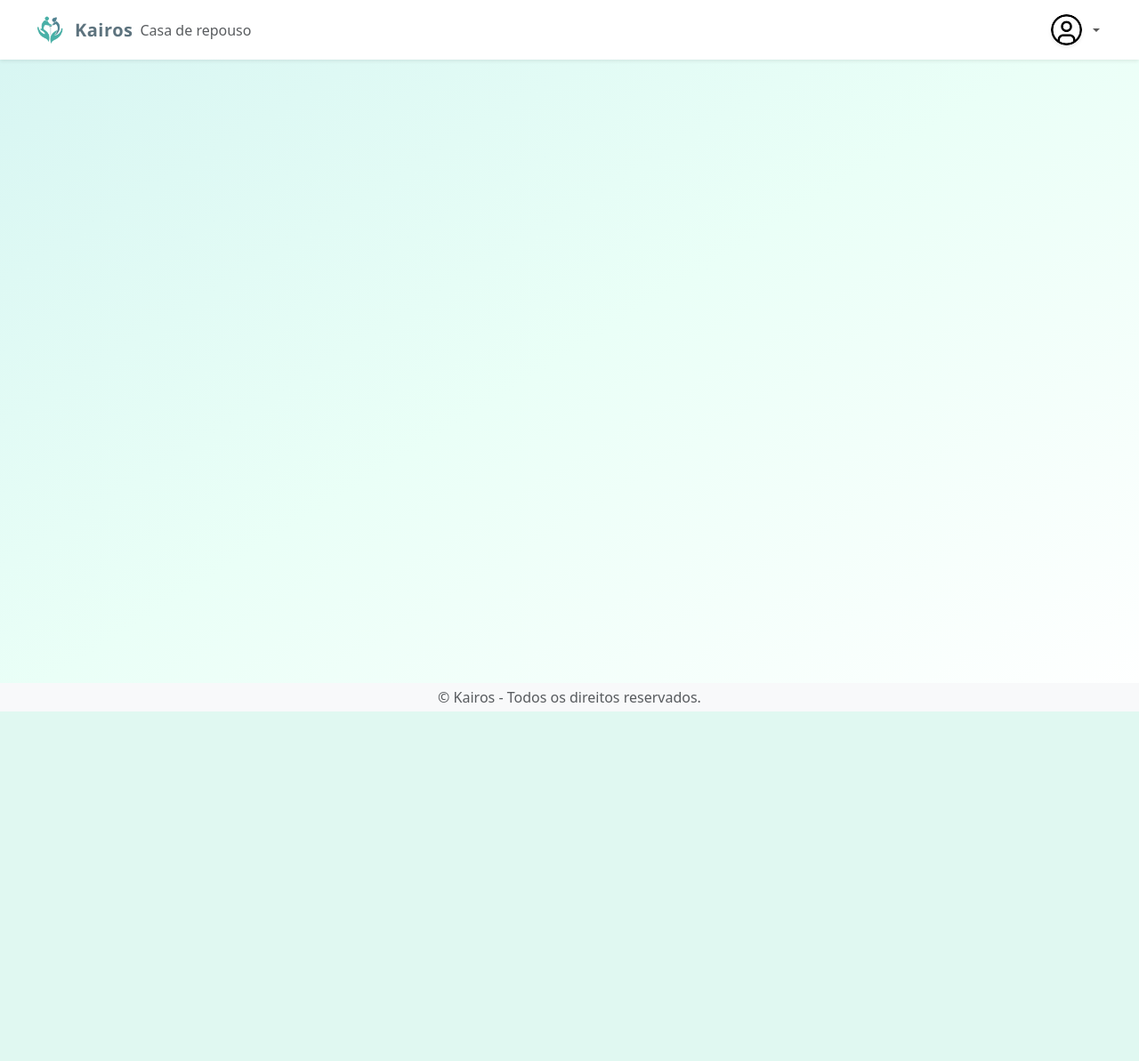
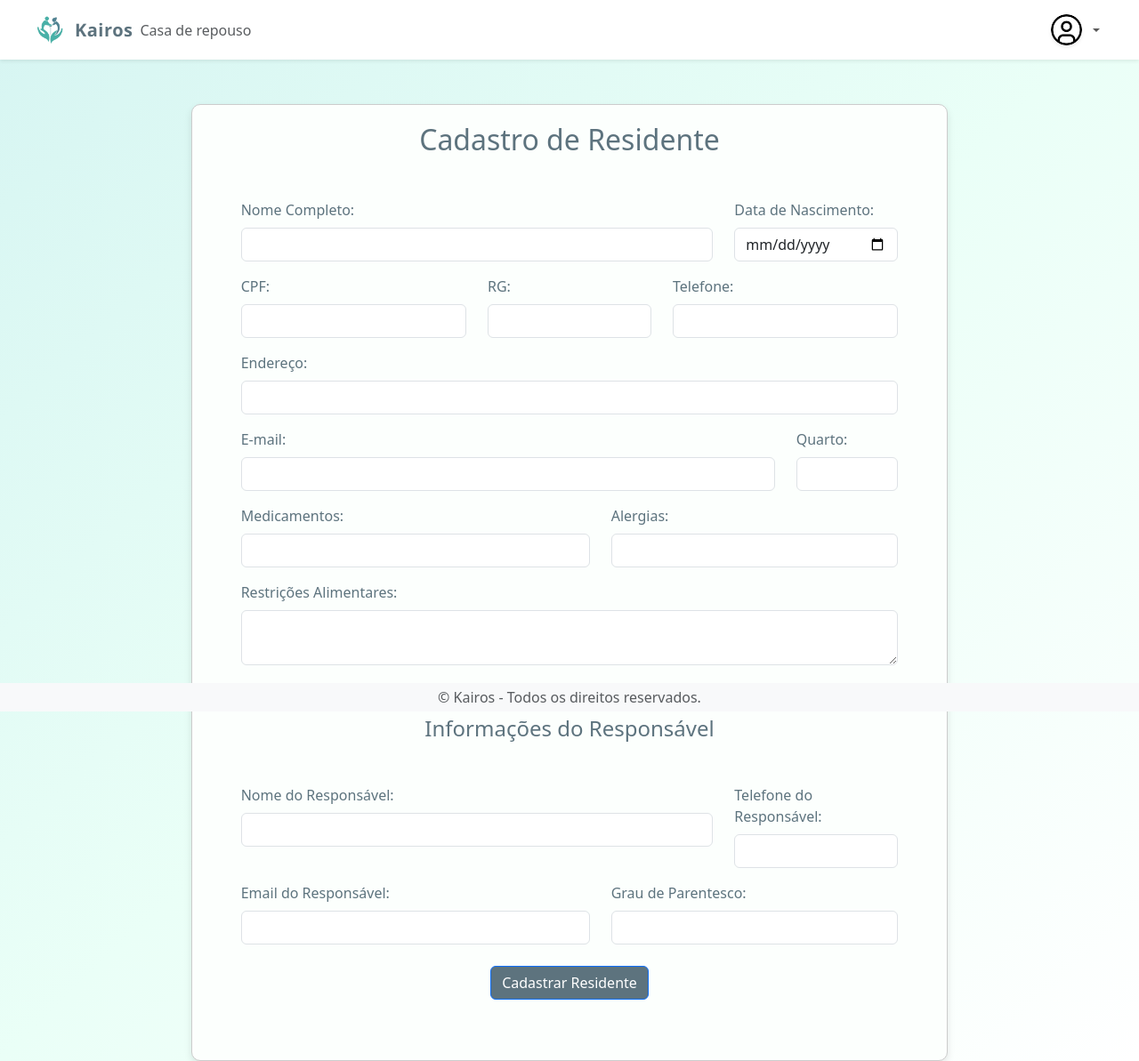
Before and after one commit to RFAlves2022/Unisal-LarIdosos, a PHP site: page /cadastroResidente.php in a window 1280 px wide. Shown: the whole page at 89% size. Before the commit the page ends 800 px from the top, so only its background shows below. Run offline with PHP 8.4, Linux system fonts and the light colour scheme; the visitor is signed in with stand-in values (Sample User, id 1); data that the repository does not hold is empty.

Commit message:
formulario de cadastro residentes

```diff
--- a/cadastroResidente.php
+++ b/cadastroResidente.php
@@ -2,6 +2,8 @@
 include_once "dbConnection.php"; // Conexão com o banco de dados
 include_once "authCheck.php"; // Verifica se o usuário está logado
 include_once "header.php"; // Cabeçalho da página
+$stmt = $pdo->query("SELECT id, username FROM tb_users ORDER BY username ASC");
+$usuarios = $stmt->fetchAll(PDO::FETCH_ASSOC);
 
 /** TABELA DE RESIDENTES -  CRIAR TABELA
  * | Coluna                | Tipo         | Restrições                      | Descrição                                                                  |
@@ -28,9 +30,94 @@ include_once "header.php"; // Cabeçalho da página
  */
 ?>
 
-<main>
+<main class="container">
+    <form action="processar_cadastro.php" method="POST" class="mx-auto formulario-molde bgColor5"style="max-width: 850px; border: 1px solid #ccc; padding: 20px;" >
+        <h2 class="color1 mb-5 text-center">Cadastro de Residente</h2>
+        <div class="row mb-3 justify-content-center">
+            <div class="col-8">
+                <label for="nome" class="form-label">Nome Completo:</label>
+                <input type="text" class="form-control" id="nome" name="nome" required>
+            </div>
+            <div class="col-3">
+                <label for="data_nascimento" class="form-label">Data de Nascimento:</label>
+                <input type="date" class="form-control" id="data_nascimento" name="data_nascimento">
+            </div>
+        </div>
+        <div class="row mb-3 justify-content-center">
+            <div class="col-4">
+                <label for="cpf" class="form-label">CPF:</label>
+                <input type="text" class="form-control" id="cpf" name="cpf" required>
+            </div>
+            <div class="col-3">
+                <label for="rg" class="form-label">RG:</label>
+                <input type="text" class="form-control" id="rg" name="rg">
+            </div>
+            <div class="col-4">
+                <label for="telefone" class="form-label">Telefone:</label>
+                <input type="text" class="form-control" id="telefone" name="telefone">
+            </div>
+        </div>
+        <div class="row mb-3 justify-content-center">
+            <div class="col-11">
+                <label for="endereco" class="form-label">Endereço:</label>
+                <input type="text" class="form-control" id="endereco" name="endereco">
+            </div>
+        </div>
+        <div class="row mb-3 justify-content-center">
+            <div class="col-9">
+                <label for="email" class="form-label">E-mail:</label>
+                <input type="email" class="form-control" id="email" name="email">
+            </div>
+            <div class="col-2">
+                <label for="quarto" class="form-label">Quarto:</label>
+                <input type="text" class="form-control" id="quarto" name="quarto">
+            </div>
+        </div>
+        <div class="row mb-3 justify-content-center">
+            <div class="col-6">
+                <label for="medicamentos" class="form-label">Medicamentos:</label>
+                <input type="text" class="form-control" id="medicamentos" name="medicamentos">
+            </div>
+            <div class="col-5">
+                <label for="alergias" class="form-label">Alergias:</label>
+                <input type="text" class="form-control" id="alergias" name="alergias">
+            </div>
+        </div>
+        <div class="row mb-4 justify-content-center">
+            <div class="col-11">
+                <label for="restricoes_alimentares" class="form-label">Restrições Alimentares:</label>
+                <textarea class="form-control mb-2" id="restricoes_alimentares" name="restricoes_alimentares"></textarea>
 
+            </div>
+        </div>
+        <hr class="m-4">
+        <h4 class="color1 text-center mb-5">Informações do Responsável</h4>
+        <div class="row mb-3 justify-content-center">
+            <div class="col-8">
+                <label for="responsavel_nome" class="form-label">Nome do Responsável:</label>
+                <input type="text" class="form-control" id="responsavel_nome" name="responsavel_nome">
+            </div>
+            <div class="col-3">
+                <label for="responsavel_telefone" class="form-label">Telefone do Responsável:</label>
+                <input type="tel" class="form-control" id="responsavel_telefone" name="responsavel_telefone">
+            </div>
+        </div>
+        <div class="row mb-3 justify-content-center">
+            <div class="col-6">
+                <label for="responsavel_email" class="form-label">Email do Responsável:</label>
+                <input type="email" class="form-control" id="responsavel_email" name="responsavel_email">
+            </div>
+            <div class="col-5">
+                <label for="parente_grau" class="form-label">Grau de Parentesco:</label>
+                <input type="text" class="form-control" id="parente_grau" name="parente_grau">
+            </div>
+        </div>
+        <div class="text-center">
+            <button type="submit" class="btn btn-primary mt-2 mb-5" style="background-color: #5D737E;">Cadastrar Residente</button>
+        </div>
+    </form>
 </main>
 
 
-<?php include_once "footer.php"; // Rodapé da página ?>
+<?php include_once "footer.php"; // Rodapé da página
+?>
--- a/style.css
+++ b/style.css
@@ -1,5 +1,8 @@
 .bgColor1 {
     background-color: #5D737E;
+}
+.color1{
+    color: #5D737E;
 }
 
 .bgColor2 {
@@ -17,14 +20,16 @@
 .bgColor5 {
     background-color: #FCFFFD;
 }
-
+label {
+    color: #5D737E;
+}
 body {
     background: linear-gradient(to bottom right, #d6f5f2, #eafff7, #ffffff);
     min-height: 100vh;
 }
 
 .table-rounded table {
-    border-radius: 12px;
+    border-radius: 15px;
     overflow: hidden;
 }
 
@@ -78,3 +83,11 @@ body {
     background-color: #4a5d66;
     border-color: #4a5d66;
 }
+
+.formulario-molde {
+            border: 1px solid #ccc;
+            padding: 20px;
+            border-radius: 10px; /* Cantos arredondados */
+            margin-top: 50px;
+            box-shadow: 0 4px 8px rgba(0, 0, 0, 0.1);
+}
```
Also changed, not shown: listsql.txt (added, +16 -0 lines).
